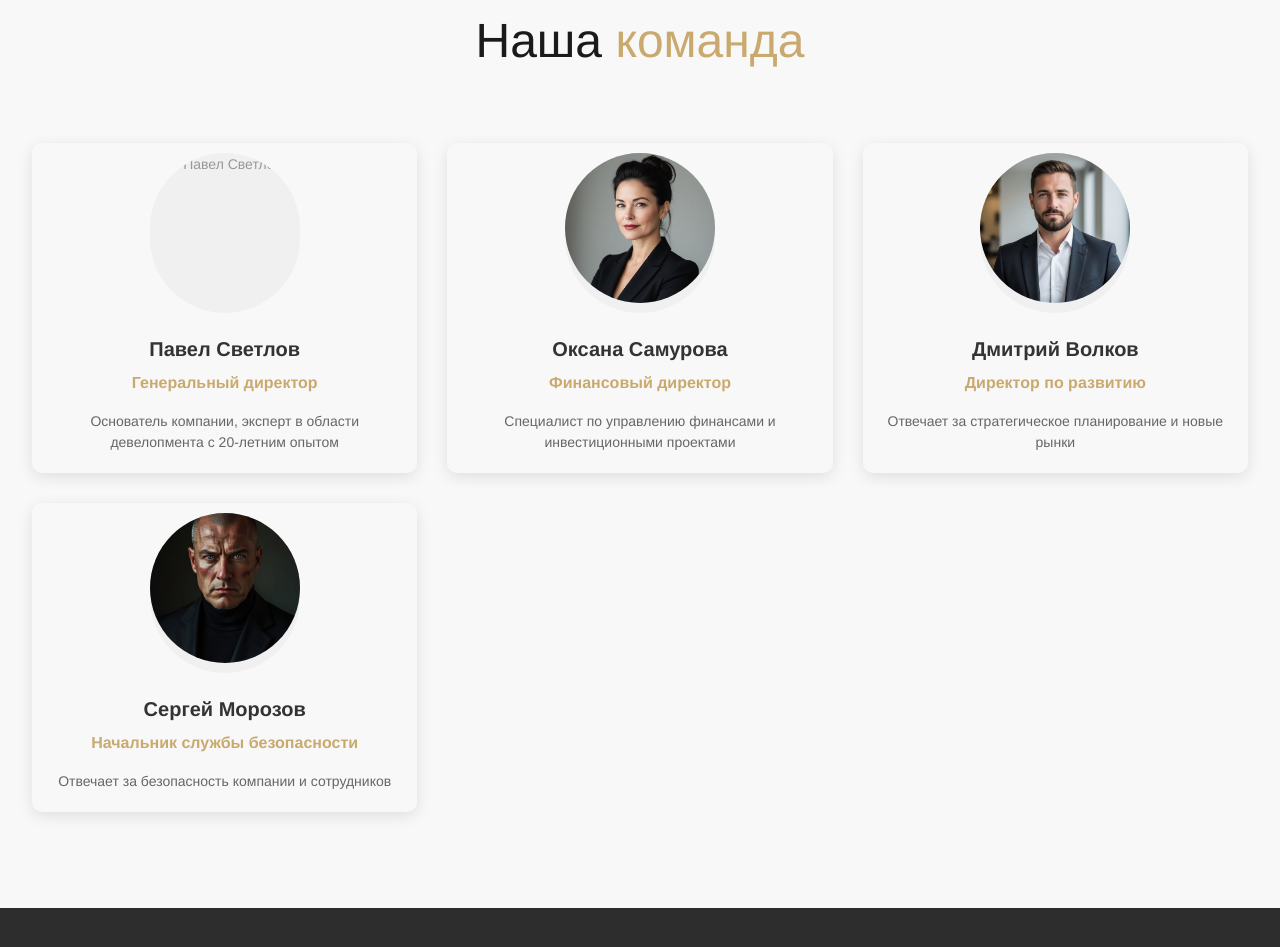
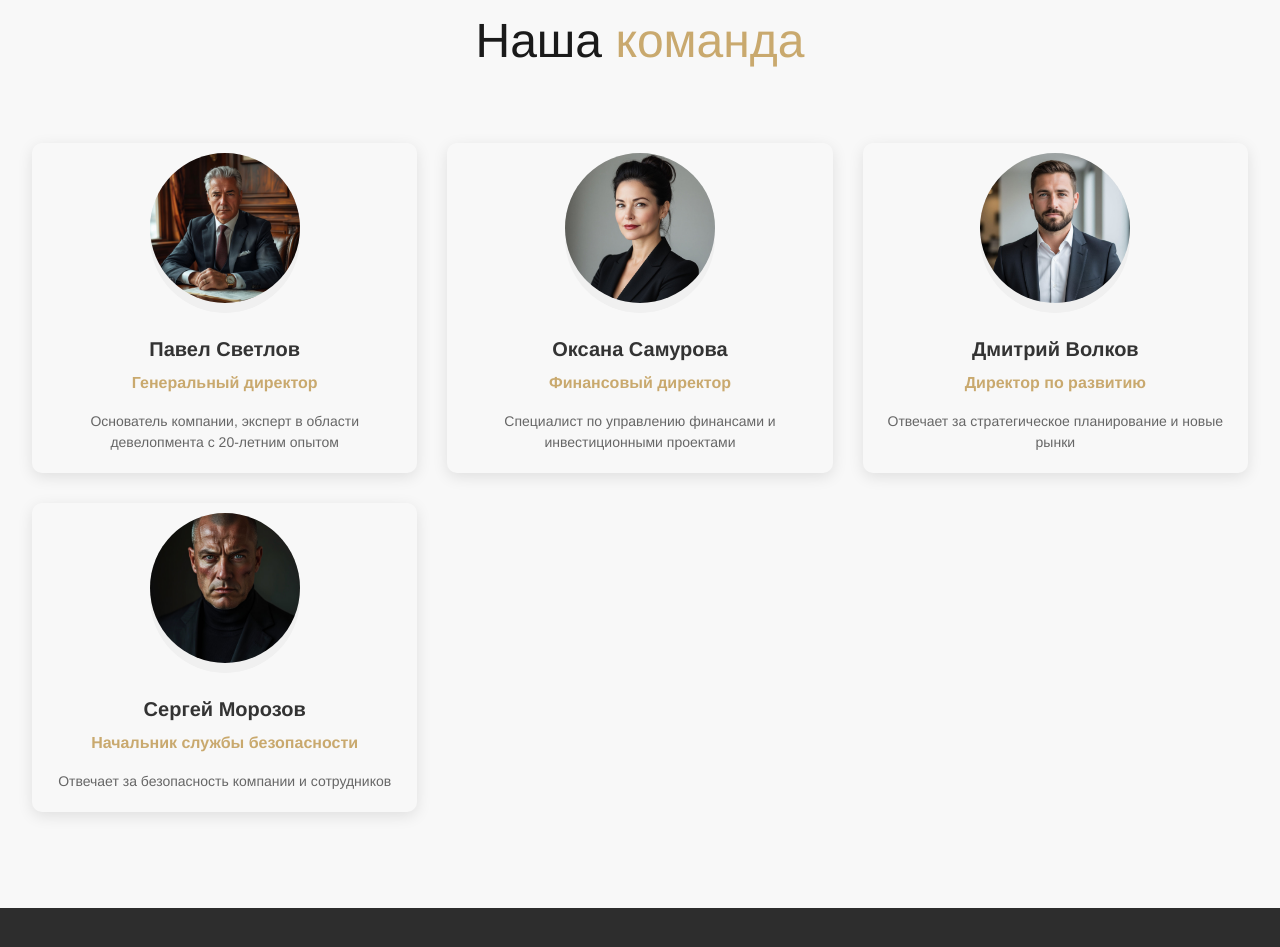
Before and after one commit to Beglov020/flex-holding, a plain HTML site: page index.html in a window 1280 px wide. Shown: the part 2266-3213 px from the top of the page. Drawn offline with Linux system fonts and the light colour scheme.

Commit message:
Update index.html

```diff
--- a/index.html
+++ b/index.html
@@ -638,7 +638,7 @@
             <!-- Павел Светлов -->
             <div class="team-member">
                 <div class="member-photo">
-                     <img src="img/5.jpeg" alt="Павел Светлов" class="member-photo">
+                     <img src="5.jpeg" alt="Павел Светлов" class="member-photo">
                 </div>
                 <h3 class="member-name">Павел Светлов</h3>
                 <div class="member-position">Генеральный директор</div>
```
